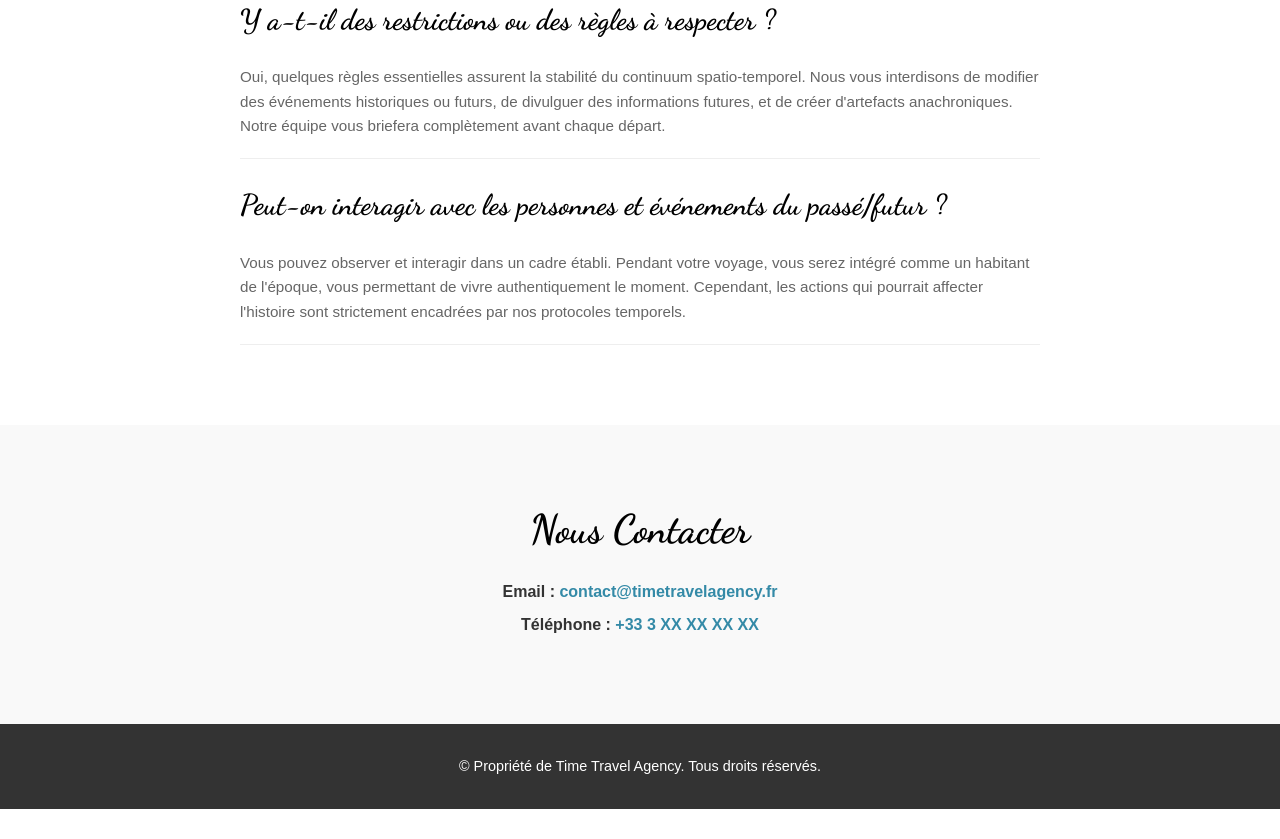
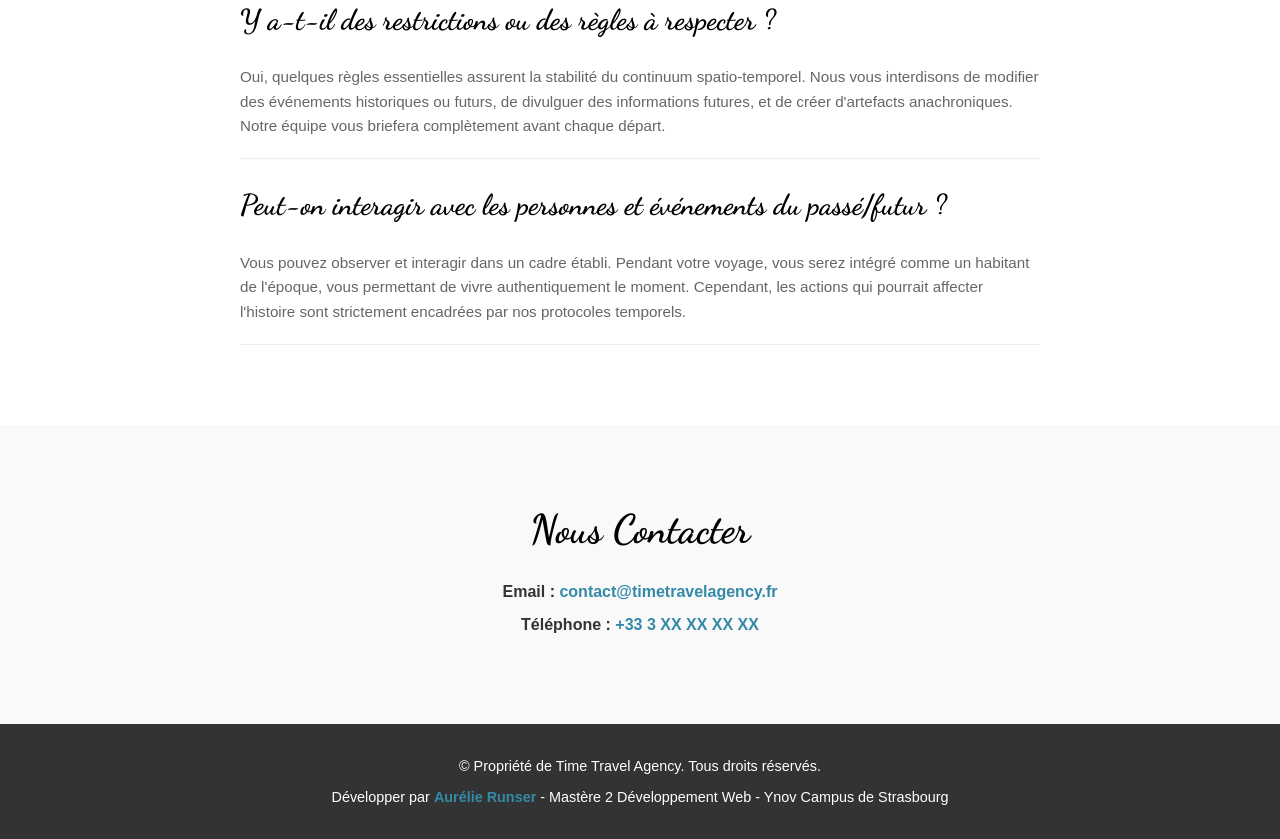
Before and after one commit to Aurelie-Runser/Time-Travel-Agency---Ynov, a website: page index.html in a window 1280 px wide. Shown: the part 3334-4173 px from the top of the page. Before the commit the page ends 4143 px from the top, so only its background shows below. Drawn offline with Linux system fonts and the light colour scheme.

Commit message:
ajout mention legal

```diff
--- a/index.html
+++ b/index.html
@@ -47,6 +47,8 @@
         .contact-info p { font-size: 1rem; color: #333; margin: 15px 0; font-family: 'Poppins', sans-serif; }
         .contact-info a { color: #348aa7; text-decoration: none; font-weight: 600; transition: color 0.2s ease; }
         .contact-info a:hover { color: #fed6e3; }
+        footer a { color: #348aa7; text-decoration: none; font-weight: 600; transition: color 0.2s ease; }
+        footer a:hover { color: #fed6e3; }
 
         /* Chat bubble (fixed) */
         .chat-bubble {
@@ -304,6 +306,7 @@
 
 <footer>
     <p>&copy; Propriété de Time Travel Agency. Tous droits réservés.</p>
+    <p>Développer par <a href="https://portfolio.aurelierunser.fr/" target="_blank" rel="noopener noreferrer">Aurélie Runser</a> - Mastère 2 Développement Web - Ynov Campus de Strasbourg</p>
 </footer>
 
 <script>
```
Also changed, not shown: README.md.
